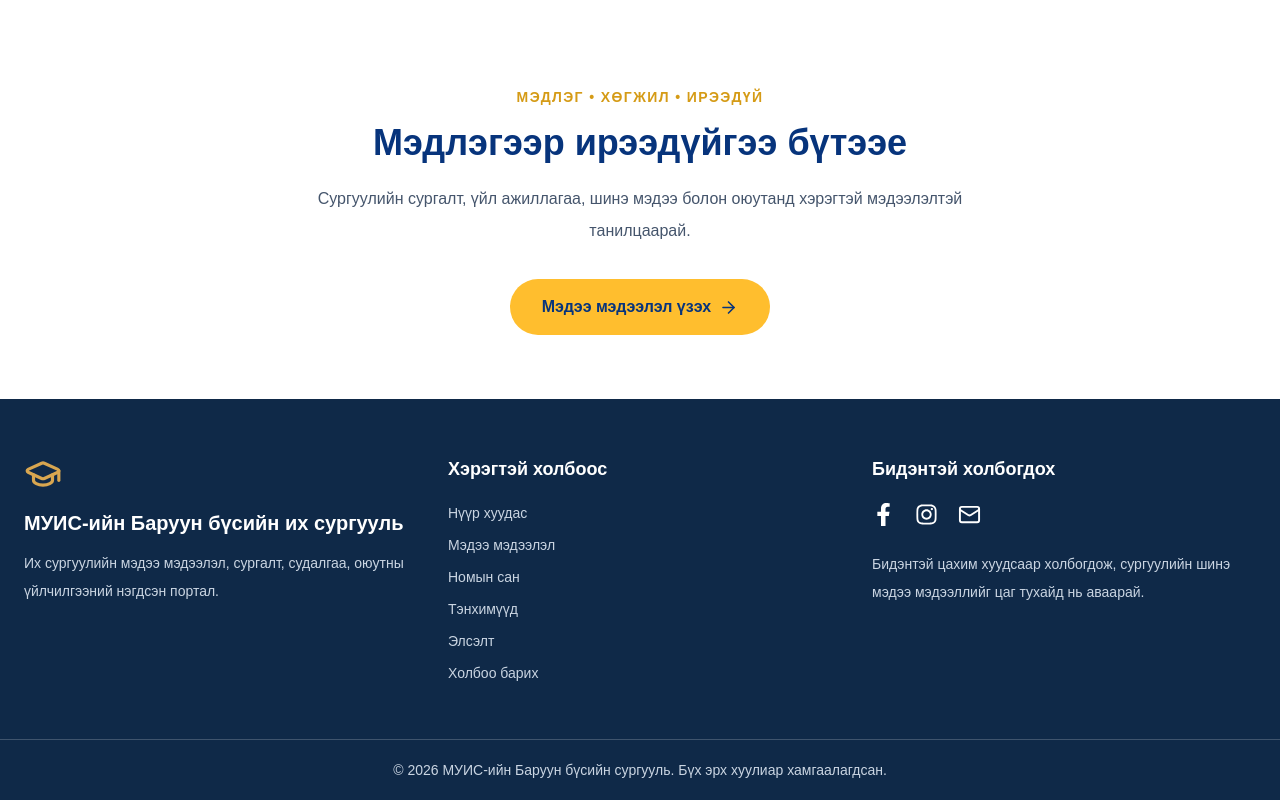
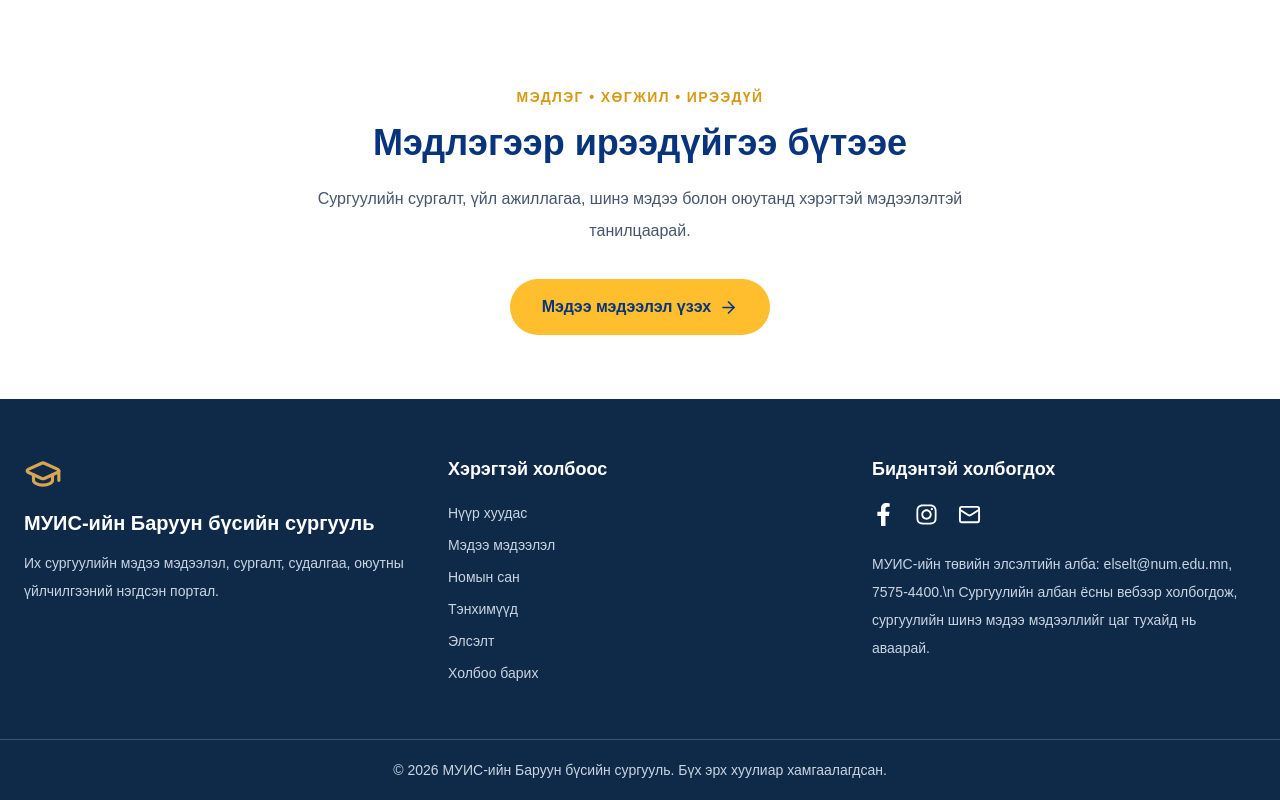
Before and after one commit to amarbatdelgermaa-cell/university-one, a Next.js app: page / in a window 1280 px wide. Shown: the part 2998-3798 px from the top of the page. Built offline with nearby package versions, Linux system fonts and the light colour scheme; no server answers.

Commit message:
Add verified admissions contacts and official NUM social links

```diff
--- a/components/layout/Footer.tsx
+++ b/components/layout/Footer.tsx
@@ -32,7 +32,7 @@ export default function Footer() {
 
           {/* Сургуулийн нэр */}
           <h2 className="text-xl font-bold">
-           МУИС-ийн Баруун бүсийн их сургууль
+           МУИС-ийн Баруун бүсийн сургууль
           </h2>
 
           {/* Сургуулийн танилцуулга */}
@@ -90,7 +90,7 @@ export default function Footer() {
 
             {/* Facebook */}
             <a
-              href="https://www.facebook.com/"
+              href="https://www.facebook.com/MUIS1942"
               target="_blank"
               rel="noopener noreferrer"
               aria-label="Facebook"
@@ -101,10 +101,10 @@ export default function Footer() {
 
             {/* Instagram */}
             <a
-              href="https://www.instagram.com/"
+              href="https://news.num.edu.mn/"
               target="_blank"
               rel="noopener noreferrer"
-              aria-label="Instagram"
+              aria-label="МУИС-ийн мэдээ"
               className="hover:text-[#D8A650]"
             >
               <FaInstagram size={23} />
@@ -123,7 +123,7 @@ export default function Footer() {
 
           {/* Нэмэлт мэдээлэл */}
           <p className="mt-6 text-sm leading-7 text-slate-300">
-            Бидэнтэй цахим хуудсаар холбогдож,
+            МУИС-ийн төвийн элсэлтийн алба: elselt@num.edu.mn, 7575-4400.\n            Сургуулийн албан ёсны вебээр холбогдож,
             сургуулийн шинэ мэдээ мэдээллийг
             цаг тухайд нь аваарай.
           </p>
```
